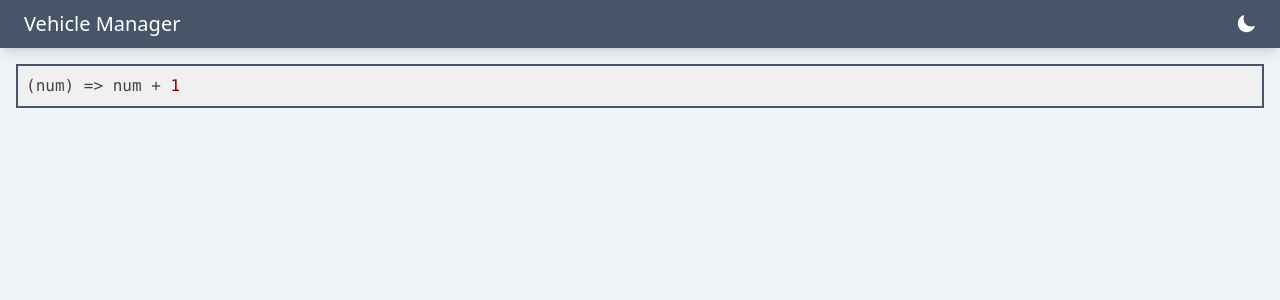
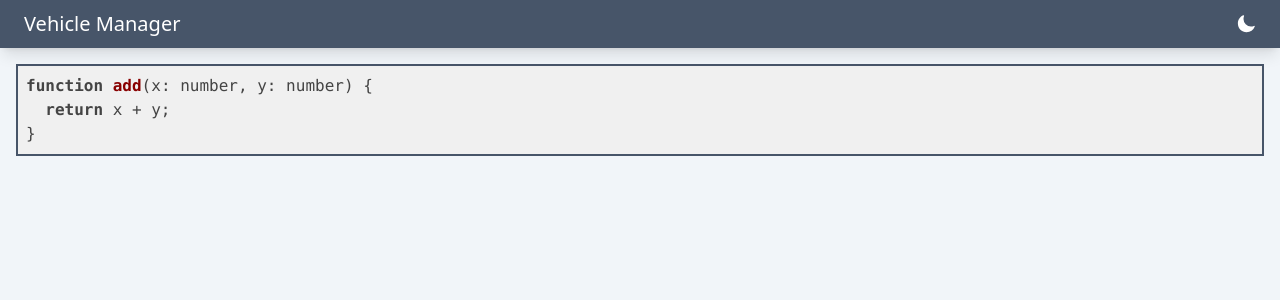
Before and after one commit to robcaldecott/next-tailwind, a Next.js app: page /syntax in a window 1280 px wide. Shown: the top 300 px of the page. Built offline with nearby package versions, Linux system fonts and the light colour scheme.

Commit message:
Syntax highlighter example

```diff
--- a/app/syntax/page.tsx
+++ b/app/syntax/page.tsx
@@ -1,7 +1,7 @@
 import Syntax from "react-syntax-highlighter/dist/esm/default-highlight";
 
 export default function Page() {
-  const codeString = "(num) => num + 1";
+  const codeString = "function add(x: number, y: number) {\n  return x + y;\n}";
   return (
     <div className="border-2 border-slate-600">
       <Syntax language="javascript">{codeString}</Syntax>
--- a/pages/syntax2.tsx
+++ b/pages/syntax2.tsx
@@ -1,7 +1,7 @@
 import Syntax from "react-syntax-highlighter";
 
 export default function Page() {
-  const codeString = "(num) => num + 1";
+  const codeString = "function add(x: number, y: number) {\n  return x + y;\n}";
   return (
     <div className="border-2 border-slate-600">
       <Syntax language="javascript">{codeString}</Syntax>
```
